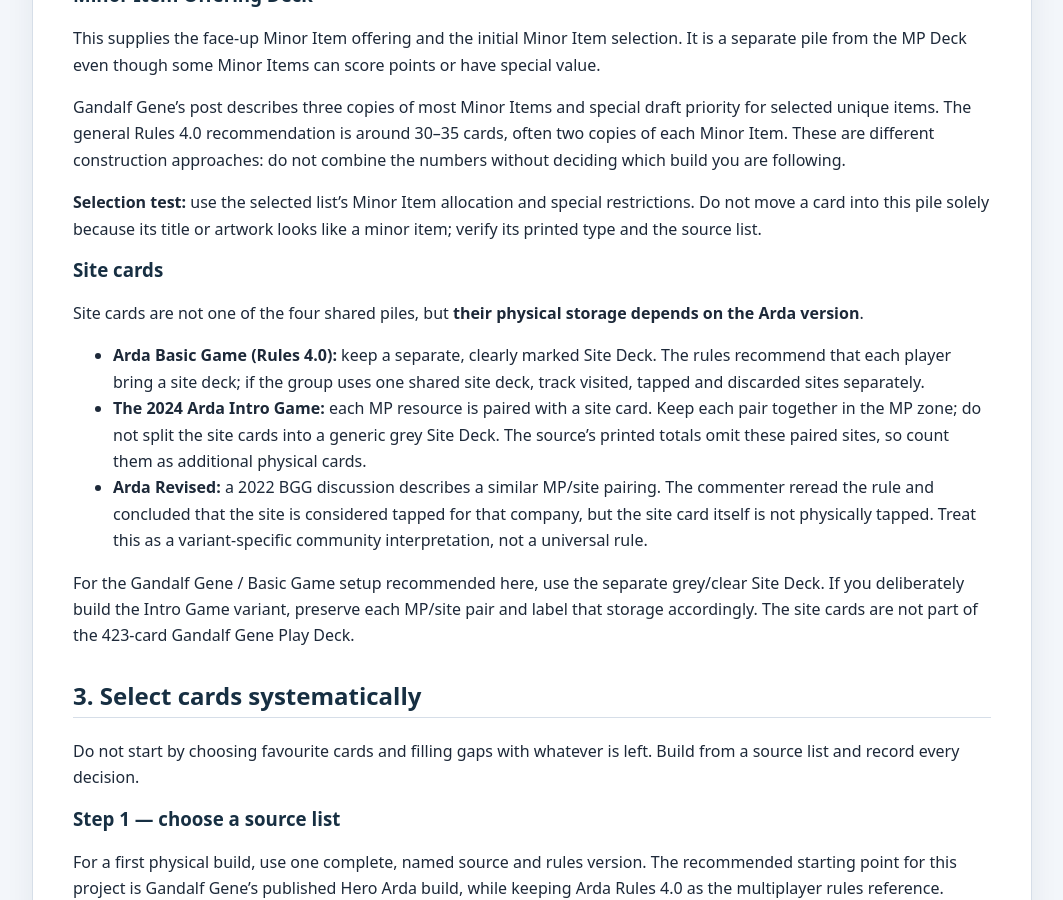
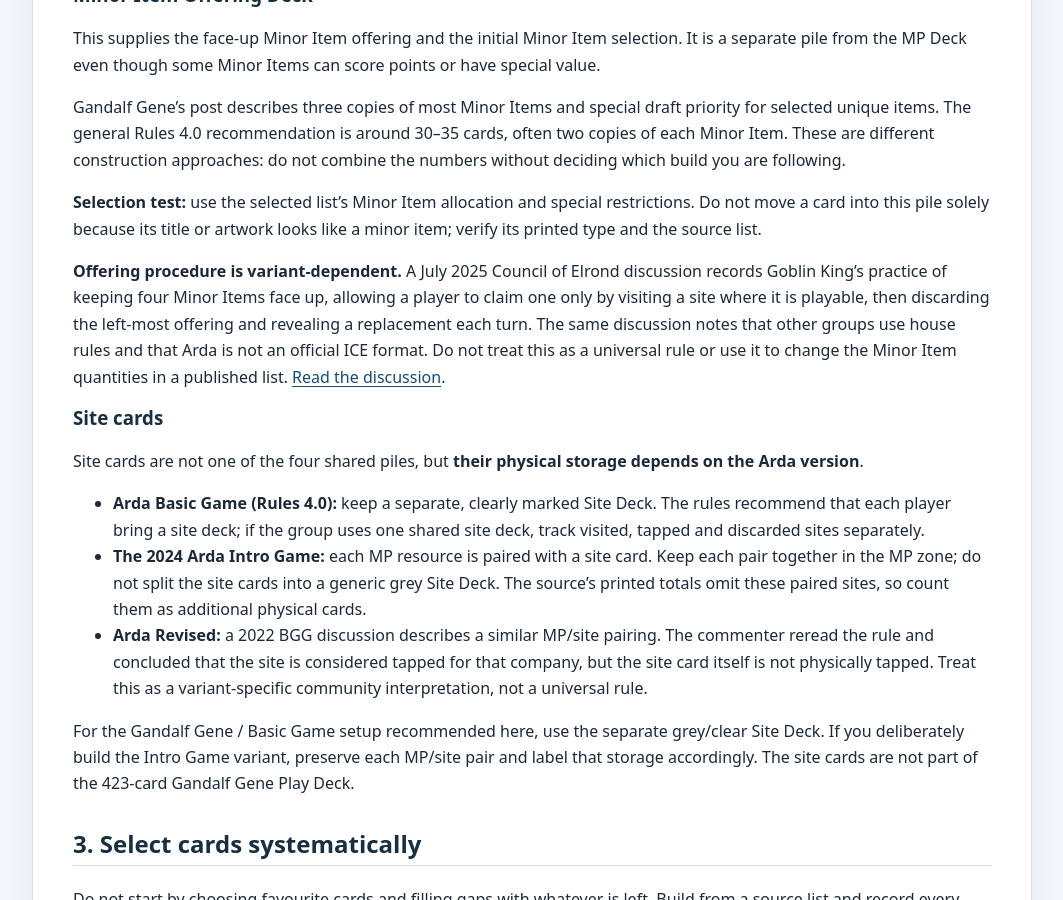
Before and after one commit to JamSpot/meccg-arda-master-database, a Jekyll site: the page built from docs/building-arda-decks.md, in a window 1280 px wide and 900 px high, scrolled down 3620 px. Shown: the whole window, without its empty margins (108-1171 px from the left). Built offline with Jekyll 4.4.1, drawn with Linux system fonts in a browser that asks for light colours.

Commit message:
Add Minor Item offering variant note

```diff
--- a/docs/building-arda-decks.md
+++ b/docs/building-arda-decks.md
@@ -107,6 +107,8 @@ This supplies the face-up Minor Item offering and the initial Minor Item selecti
 Gandalf Gene's post describes three copies of most Minor Items and special draft priority for selected unique items. The general Rules 4.0 recommendation is around 30–35 cards, often two copies of each Minor Item. These are different construction approaches: do not combine the numbers without deciding which build you are following.
 
 **Selection test:** use the selected list's Minor Item allocation and special restrictions. Do not move a card into this pile solely because its title or artwork looks like a minor item; verify its printed type and the source list.
+
+**Offering procedure is variant-dependent.** A July 2025 Council of Elrond discussion records Goblin King's practice of keeping four Minor Items face up, allowing a player to claim one only by visiting a site where it is playable, then discarding the left-most offering and revealing a replacement each turn. The same discussion notes that other groups use house rules and that Arda is not an official ICE format. Do not treat this as a universal rule or use it to change the Minor Item quantities in a published list. [Read the discussion](https://councilofelrond.org/forum/viewtopic.php?f=37&t=5230).
 
 ### Site cards
 
```
